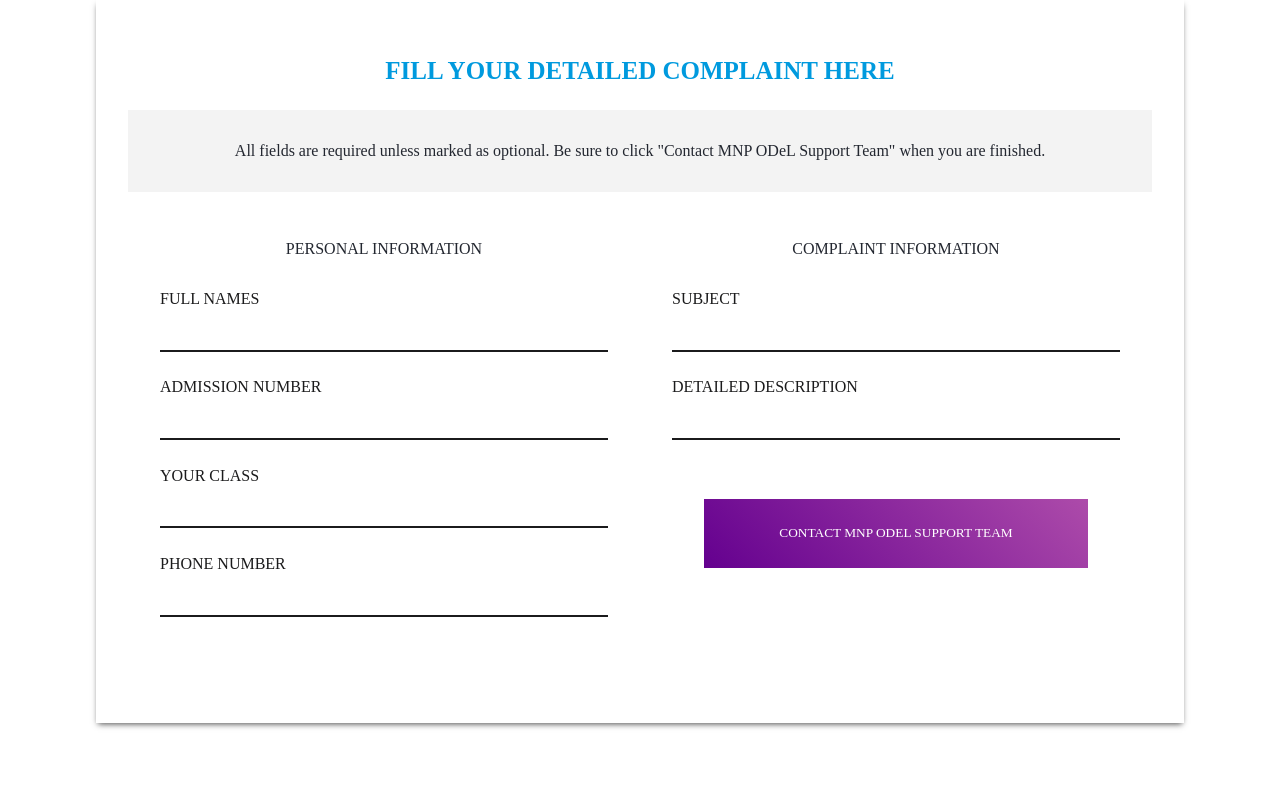
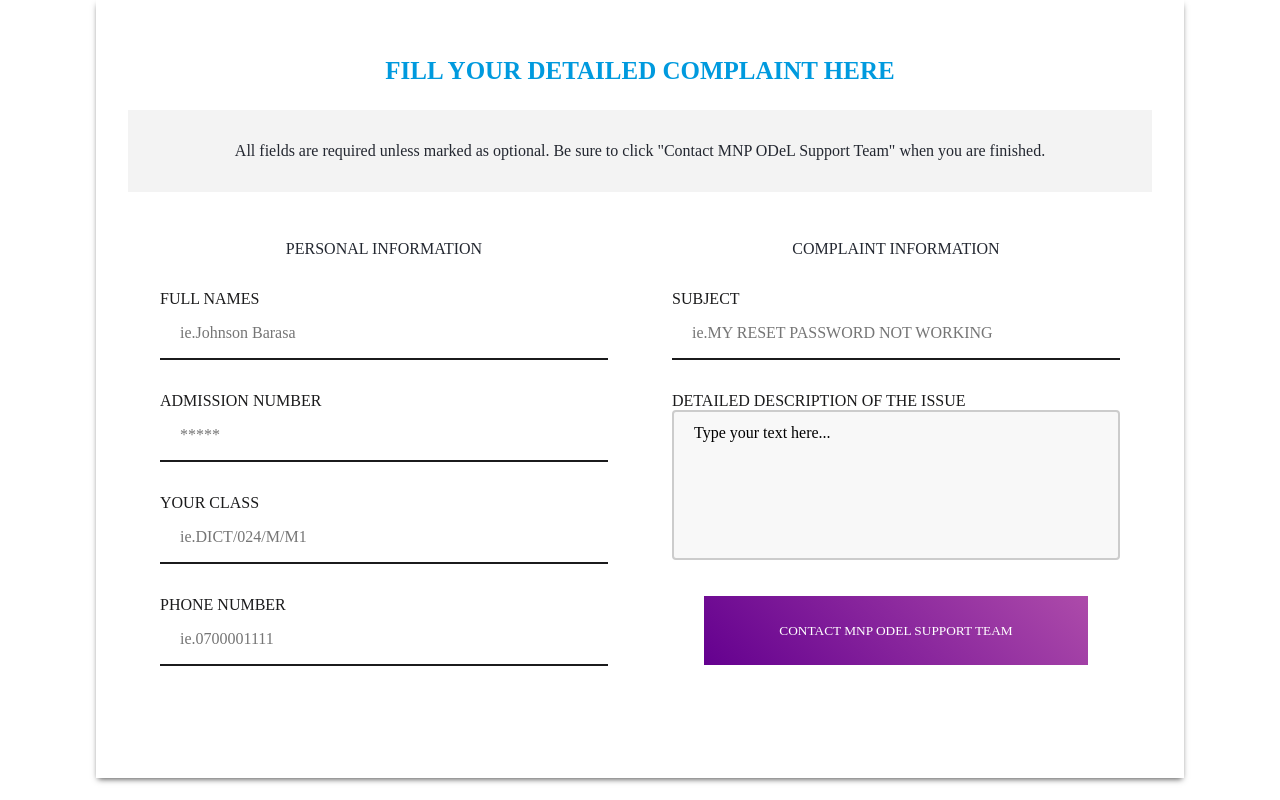
Before and after one commit to RCLDevelopers/ODeL-Complaints-Form, a plain HTML site: page index.html in a window 1280 px wide. Drawn offline with Linux system fonts and the light colour scheme.

Commit message:
first commit

```diff
--- a/index.html
+++ b/index.html
@@ -22,47 +22,34 @@
                                               <label for="first-name">
                                                 Full Names
                                               </label>
-                                              <input id="first-name" name="first-name" type="text" required>
+                                              <input id="first-name" name="first-name" placeholder=" ie.Johnson Barasa" type="text" required>
 
                                               <label for="last-name">
                                                 Admission Number
                                               </label>
-                                              <input id="last-name" name="last-name" type="text" required>
+                                              <input id="last-name" name="last-name"  placeholder=" *****" type="text" required>
 
                                               <label for="last-name">
                                                   Your Class
                                                </label>
-                                              <input id="last-name" name="last-name" type="text" required>
+                                              <input id="last-name" name="last-name" placeholder=" ie.DICT/024/M/M1" type="text" required>
 
                                               <label for="phone-number">
                                                    Phone Number
                                               </label>
-                                              <input id="phone-number" name="phone-number" type="tel" required>
+                                              <input id="phone-number" name="phone-number" placeholder=" ie.0700001111" type="tel" required>
 
-                                            <!--</fieldset>
-                                            <fieldset>
-                                              <legend>Billing Address</legend>
-                                              <label for="billing-address-line-1">Address 1</label>
-                                              <input id="billing-address-line-1" id="billing-address-line-1" type="text" required>
-                                              <label for="billing-address-line-2">Address 2 (optional)</label>
-                                              <input id="billing-address-line-2" id="billing-address-line-2" type="text">
-                                              <label for="billing-address-city">City</label>
-                                              <input id="billing-address-city" id="billing-address-city" type="text" required>
-                                              <label for="billing-address-state">State</label>
-                                              <input id="billing-address-state" id="billing-address-state" type="text" required>
-                                              <label for="billing-address-zip-code">Zip Code</label>
-                                              <input id="billing-address-zip-code" id="billing-address-zip-code" type="text" required>
-                                            </fieldset>-->
                                         </div>
                                         <div class="column-6">
                                 <fieldset>
                           <legend>Complaint Information</legend>
                           <label for="Subject">Subject</label>
-                          <input id="Subject"  type="text" required>
+                          <input id="Subject"  type="text" placeholder=" ie.MY RESET PASSWORD NOT WORKING" required>
 
-                          <label for="Detailed-Description">Detailed Description</label>
-                          <input id="Detailed-Description" type="text">
+                          <label for="Detailed-Description">Detailed Description of the Issue</label>
+                          <!--<input id="Detailed-Description" type="text">-->
 
+                            <textarea id="Detailed-Description">Type your text here...</textarea>
                           <!--<label for="shipping-address-city">City</label>
                           <input id="shipping-address-city" id="shipping-address-city" type="text" required>
 
--- a/style.css
+++ b/style.css
@@ -95,7 +95,9 @@ legend {
 form input[type="text"],
 form input[type="tel"]
 {
-    padding: 1em;
+  font-family: 'Montserrat', serif;
+  font-size: 1em;
+  padding: 1em;
     margin-bottom: 2em;
     display: block;
     border: none;
@@ -105,6 +107,8 @@ form input[type="tel"]
 
 form input[type="text"]:hover,
 form input[type="tel"]:hover {
+    font-family: 'Montserrat', serif;
+    font-size: 1em;
     border: none;
     border-bottom: 2px solid #64008f;
     background: #f3f3f3;
@@ -131,6 +135,24 @@ form label {
     text-transform: uppercase;
     color: #1b1b1c;
 }
+/*
+*  ----- Text area -----
+*/
+textarea {
+  font-family: 'Montserrat', serif;
+  font-size: 1em;
+  width: 100%;
+  height: 150px;
+  padding: 12px 20px;
+  box-sizing: border-box;
+  border: 2px solid #ccc;
+  border-radius: 4px;
+  background-color: #f8f8f8;
+  font-size: 16px;
+  resize: none;
+}
+
+
 
 /*
 *  ----- Unique Forms -----
```
